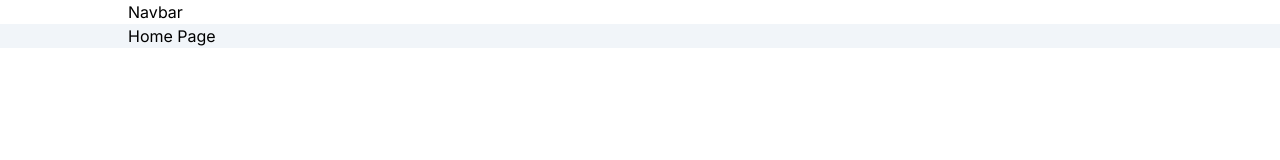
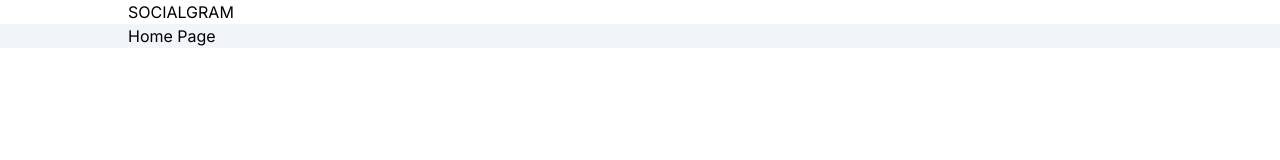
Before and after one commit to rameessiyad/social-gram, a Next.js app in the folder social-gram/: page / in a window 1280 px wide. Shown: the top 160 px of the page. Built offline with nearby package versions, Linux system fonts and the light colour scheme.

Commit message:
navbar created

```diff
--- a/social-gram/src/app/components/Navbar.tsx
+++ b/social-gram/src/app/components/Navbar.tsx
@@ -1,7 +1,19 @@
+import Link from "next/link";
 import React from "react";
 
 const Navbar = () => {
-  return <div>Navbar</div>;
+  return (
+    <div>
+      {/* LEFT */}
+      <div className="">
+        <Link href="/">SOCIALGRAM</Link>
+      </div>
+      {/* CENTER */}
+      <div className="hidden"></div>
+      {/* RIGHT */}
+      <div className=""></div>
+    </div>
+  );
 };
 
 export default Navbar;
```
